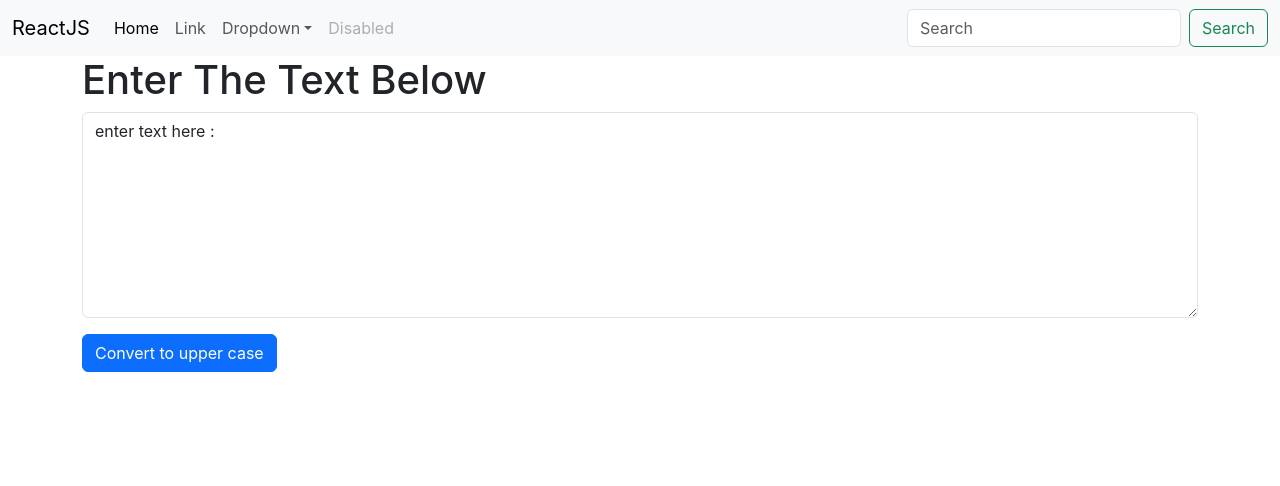
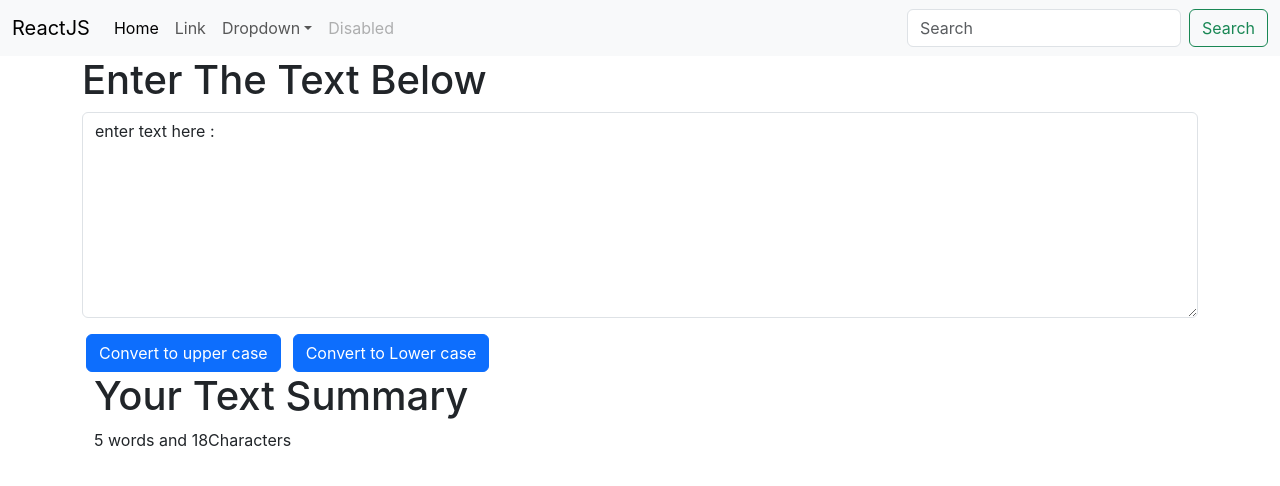
Before and after one commit to Manojhulli/ReactJs-App, a React (Create React App) app: page / in a window 1280 px wide. Shown: the top 486 px of the page. Built offline with nearby package versions, Linux system fonts and the light colour scheme.

Commit message:
Button toLowerCase

```diff
--- a/package.json
+++ b/package.json
@@ -6,6 +6,7 @@
     "@testing-library/jest-dom": "^5.17.0",
     "@testing-library/react": "^13.4.0",
     "@testing-library/user-event": "^13.5.0",
+    "nodemon": "^3.0.3",
     "react": "^18.2.0",
     "react-dom": "^18.2.0",
     "react-scripts": "5.0.1",
--- a/src/components/TextArea.js
+++ b/src/components/TextArea.js
@@ -1,25 +1,36 @@
 import React, { useState } from 'react'
 
 export default function TextArea(props) {
-  const handleButton = ()=>{
+  const handleUppercase = ()=>{
     let newText = text.toUpperCase();
     setText(newText);
   }
 
+  const handleLowercase = ()=>{
+    let newText = text.toLowerCase();
+    setText(newText);
+  }
   const handleText = (event) =>{
     setText (event.target.value);
   }
-
   const  [text , setText] = useState("enter text here : ");
   return (
+    <>
     <div>
         <h1>{props.heading}</h1>
         <div className="mb-3">
             <textarea className="form-control" value={text} onChange={handleText} id="myBox" rows="8"></textarea>
         </div>
         <>
-            <button type="button" class="btn btn-primary" onClick={handleButton}>Convert to upper case</button>
+            <button type="button" class="btn btn-primary mx-1" onClick={handleUppercase}>Convert to upper case</button>
+            <button type="button" class="btn btn-primary mx-2" onClick={handleLowercase}>Convert to Lower case</button>
             </>
     </div>
+
+    <div className="container mb-2">
+      <h1>Your Text Summary</h1>
+      <p> {text.split(" ").length} words and {text.length}Characters</p>
+    </div>
+    </>
   )
 }
```
Also changed, not shown: 1 other file (tests, documents, lock files or other folders).
